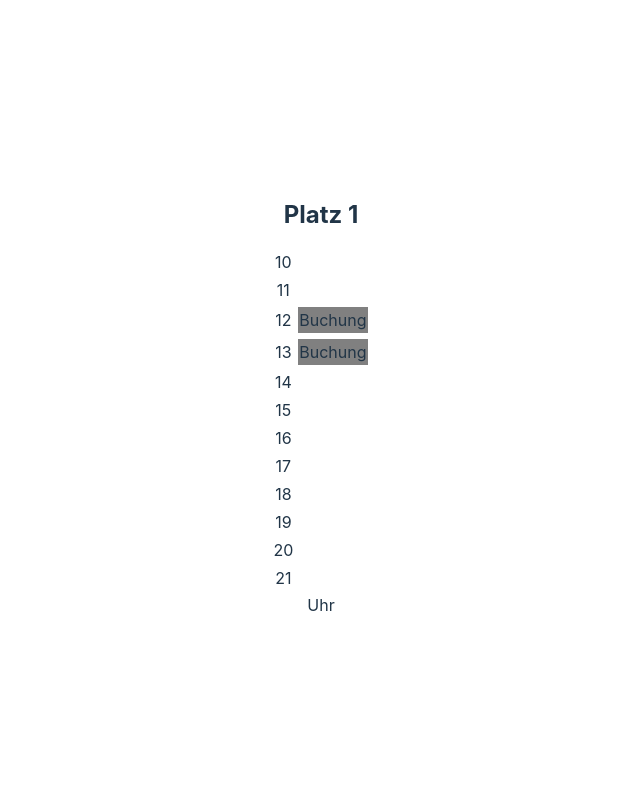
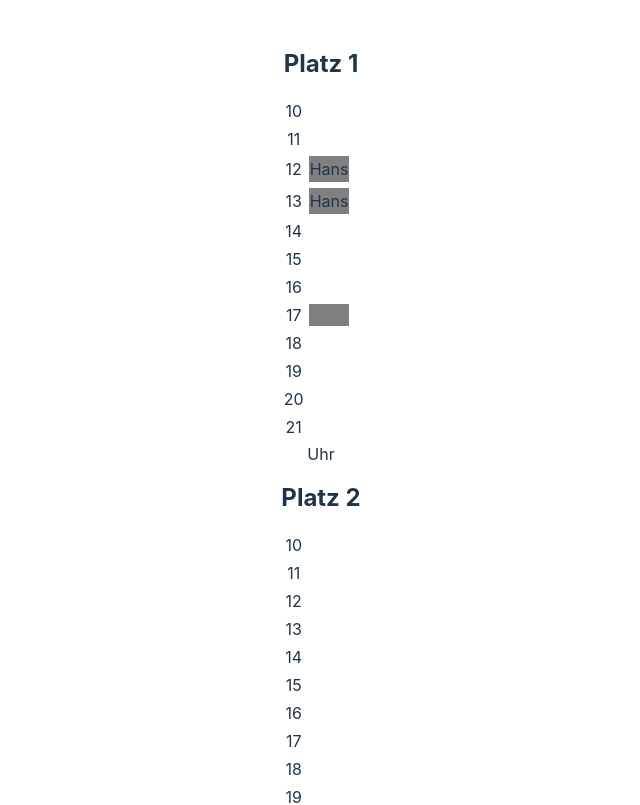
Before and after one commit to n1klas2305/TennisBookingSystem, a React (Vite) app in the folder ui/: page / in a window 1280 px wide. Shown: the top 805 px of the page, without its empty margins (319-959 px from the left). Built offline with nearby package versions, Linux system fonts and the light colour scheme.

Commit message:
feat(ui): add multiple courts
- add Court, Booking type

```diff
--- a/ui/src/App.tsx
+++ b/ui/src/App.tsx
@@ -1,11 +1,24 @@
-import DayView, { type DayViewProps } from "./DayView";
+import DayView, { type Booking } from "./DayView";
 
-const mockData: DayViewProps["bookings"] = [
-  { text: "Buchung", startTime: 12, endTime: 14, type: "BOOKED" },
+interface Court {
+  label: string;
+  bookings: Booking[]
+}
+
+const courts: Court[] = [
+  { label: "Platz 1", bookings: [
+    { firstName: "Hans", startTime: 12, endTime: 14, type: "BOOKED" },
+    { startTime: 17, endTime: 18, type: "BLOCKED" },
+  ] },
+  { label: "Platz 2", bookings: [] },
+  { label: "Platz 3", bookings: [] },
+  { label: "Platz 4", bookings: [] },
 ];
 
 function App() {
-  return <DayView title="Platz 1" bookings={mockData} />;
+  return courts.map((court) => (
+    <DayView title={court.label} bookings={court.bookings} />
+  ));
 }
 
 export default App;
--- a/ui/src/DayView.tsx
+++ b/ui/src/DayView.tsx
@@ -1,22 +1,25 @@
 import "./App.css";
+
+export interface Booking {
+  firstName?: string;
+  lastName?: string;
+  startTime: number;
+  endTime: number;
+  type: "BOOKED" | "BLOCKED";
+}
 
 export interface DayViewProps {
   title: string;
-  bookings: {
-    text: string;
-    startTime: number;
-    endTime: number;
-    type: "BOOKED" | "BLOCKED";
-  }[];
+  bookings: Booking[];
 }
 
 function getBookingFromHour(
   hour: number,
-  days: DayViewProps["bookings"]
-): DayViewProps["bookings"][number] | undefined {
+  days: Booking[]
+): Booking | undefined {
   const booking = days.find(
     (day) =>
-      day.startTime === hour || (day.startTime < hour && day.endTime > hour)
+      day.startTime <= hour && day.endTime > hour
   );
   return booking;
 }
@@ -43,7 +46,7 @@ function App(props: DayViewProps) {
                       backgroundColor: booking != null ? "grey" : "",
                     }}
                   >
-                    {booking?.text}
+                    {booking?.firstName} {booking?.lastName}
                   </td>
                 </tr>
               );
```
